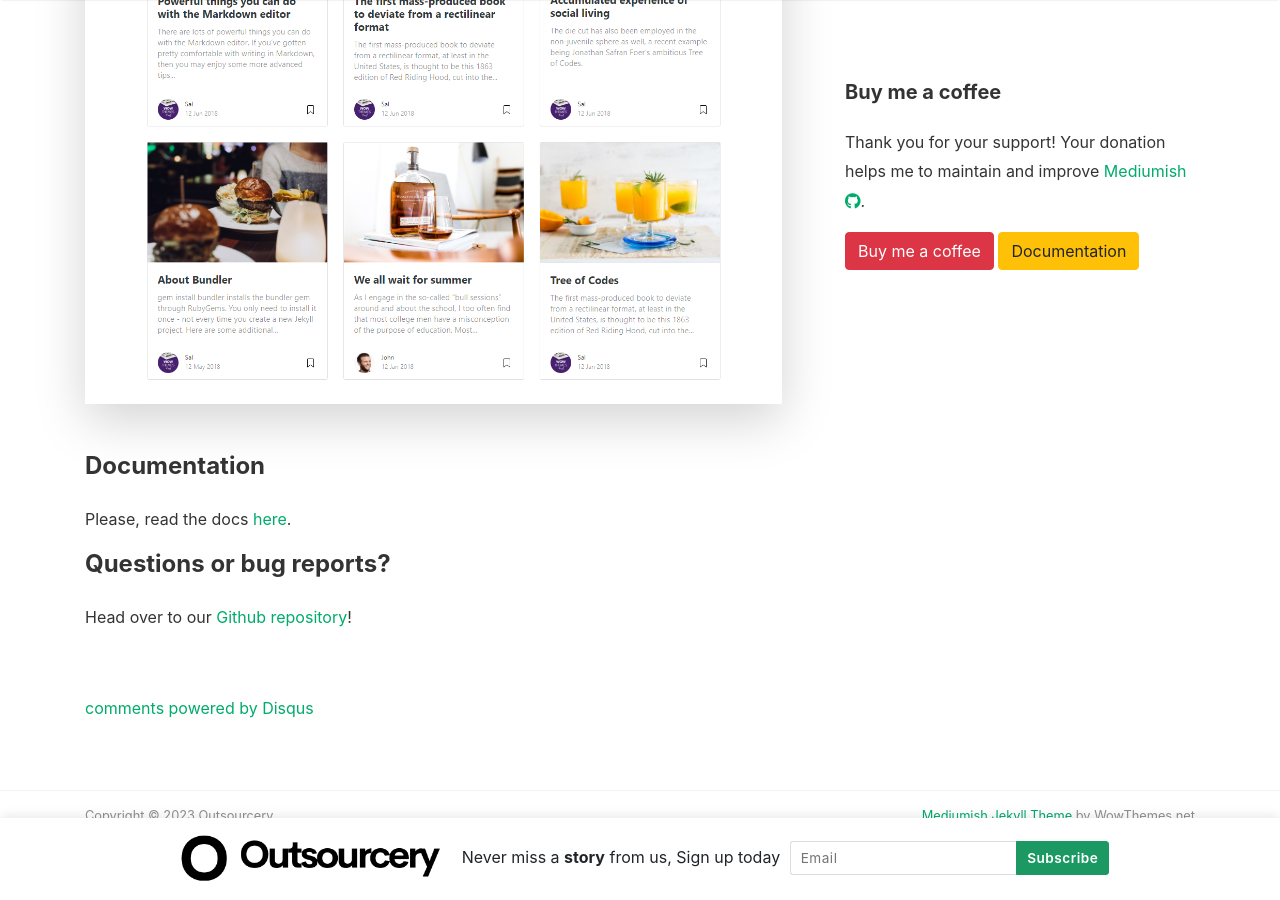
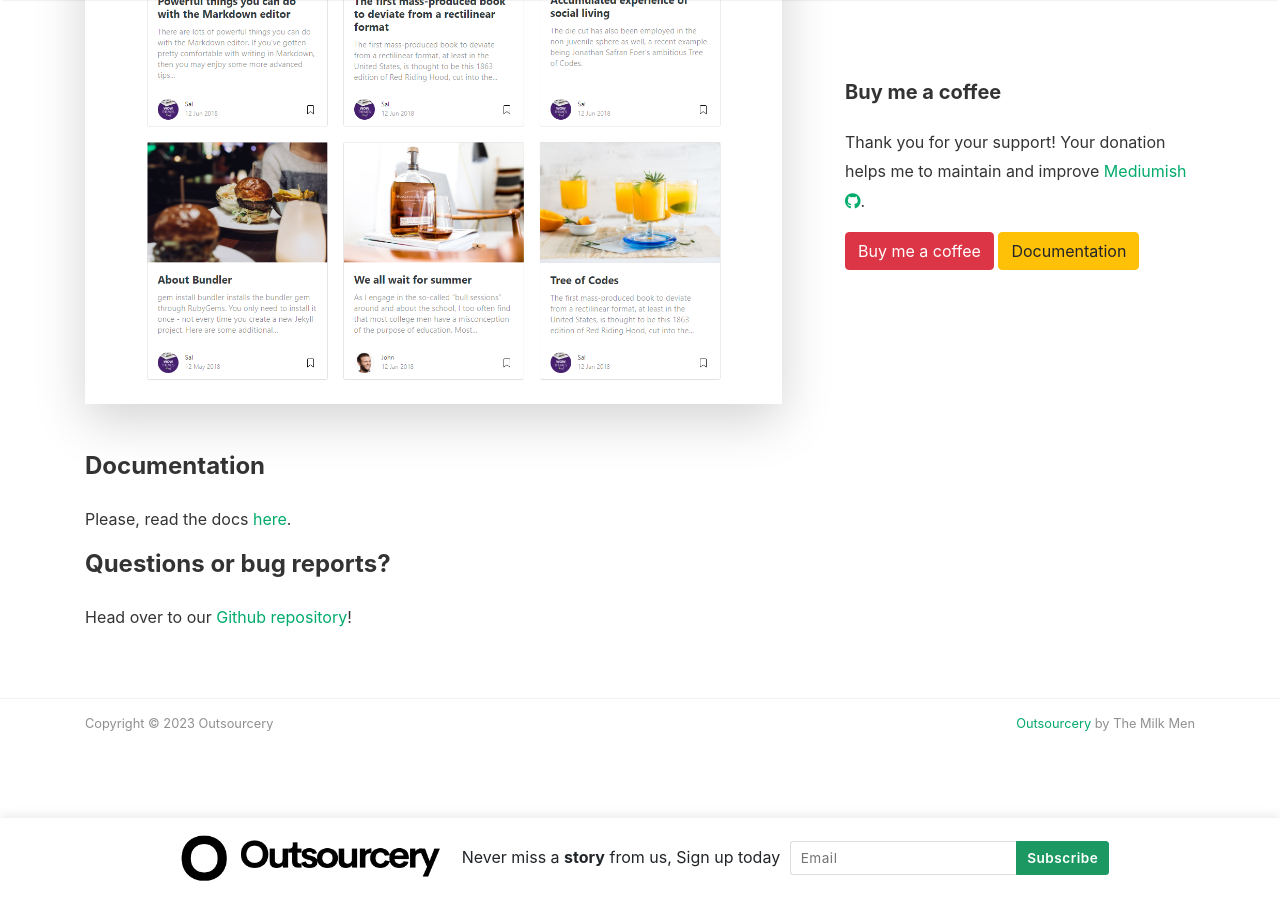
Before and after one commit to themilkmen/outsourcery, a Jekyll site: the page built from _pages/about.md, in a window 1280 px wide and 900 px high, scrolled down 895 px. Built offline with Jekyll 4.4.1, drawn with Linux system fonts in a browser that asks for light colours; nearby versions of some CDN libraries; comment, search, counter and statistics services are not loaded.

Commit message:
removed discuss

```diff
--- a/_layouts/default.html
+++ b/_layouts/default.html
@@ -158,7 +158,7 @@ ga('send', 'pageview');
                 Copyright © {{ site.time | date: "%Y" }} {{ site.name }}
             </div>
             <div class="col-md-6 col-sm-6 text-center text-lg-right">
-                <a target="_blank" href="https://www.wowthemes.net/mediumish-free-jekyll-template/">Mediumish Jekyll Theme</a> by WowThemes.net
+                <a target="_blank" href="https://themilkmen.com">Outsourcery</a> by The Milk Men
             </div>
         </div>
     </div>
@@ -183,9 +183,9 @@ ga('send', 'pageview');
 
 <script src="{{ site.baseurl }}/assets/js/ie10-viewport-bug-workaround.js"></script>
 
-{% if page.layout == 'post' %}
+<!-- {% if page.layout == 'post' %}
 <script id="dsq-count-scr" src="//{{site.disqus}}.disqus.com/count.js"></script>
 {% endif %}
-
+-->
 </body>
 </html>
--- a/_layouts/page.html
+++ b/_layouts/page.html
@@ -14,11 +14,11 @@ layout: default
 
     {% if page.comments == true %}
 
-    <div id="comments" class="row mb-5">
+  <!--  <div id="comments" class="row mb-5">
         <div class="col-md-8">
             {% include disqus.html %}
         </div>
     </div>
-
+-->
     {% endif %}
 </section>
--- a/_layouts/post.html
+++ b/_layouts/post.html
@@ -141,7 +141,7 @@ post_class: post-template
 ================================================== -->
 
 <!-- Begin Comments
-================================================== -->
+==================================================
 {% if page.comments != false %}
     <div class="container">
         <div id="comments" class="row justify-content-center mb-5">
@@ -151,7 +151,7 @@ post_class: post-template
         </div>
     </div>
 {% endif %}
-<!--End Comments
+End Comments
 ================================================== -->
 
 <!-- Review with LD-JSON, adapt it for your needs if you like, but make sure you test the generated HTML source code first:
```
